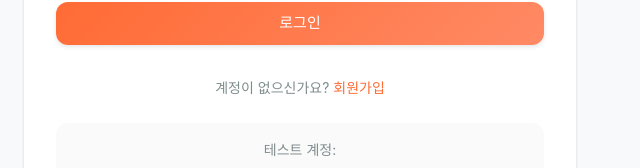
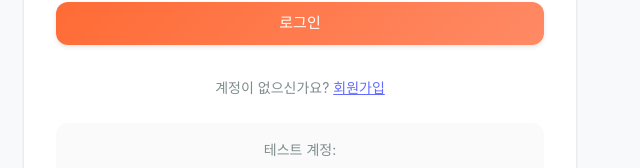
Before and after one commit to leessosso/modoo-menu, a React (Vite) app: page /#/login in a window 1280 px wide. Shown: the part 423-591 px from the top of the page, without its empty margins (0-640 px from the left). Built offline with nearby package versions, Linux system fonts and the light colour scheme; no server answers.

Commit message:
로그인 및 회원가입 화면에서 Link 컴포넌트를 '@mui/material'에서 'react-router-dom'으로 변경하여 라우팅을 개선했습니다.

```diff
--- a/src/components/screens/LoginScreen.tsx
+++ b/src/components/screens/LoginScreen.tsx
@@ -8,8 +8,8 @@
     Button,
     Alert,
     CircularProgress,
-    Link,
 } from '@mui/material';
+import { Link } from 'react-router-dom';
 import { Email, Lock, Visibility, VisibilityOff } from '@mui/icons-material';
 import { useAuthStore } from '../../stores/authStore';
 import type { LoginCredentials } from '../../types/auth';
@@ -101,7 +101,7 @@
                     <Box sx={{ mt: 2 }}>
                         <Typography variant="body2" color="text.secondary">
                             계정이 없으신가요?{' '}
-                            <Link href="/register" underline="hover">
+                            <Link to="/register" style={{ textDecoration: 'underline' }}>
                                 회원가입
                             </Link>
                         </Typography>
--- a/src/components/screens/RegisterScreen.tsx
+++ b/src/components/screens/RegisterScreen.tsx
@@ -8,8 +8,8 @@
     Button,
     Alert,
     CircularProgress,
-    Link,
 } from '@mui/material';
+import { Link } from 'react-router-dom';
 import { Email, Lock, Person, Phone, Visibility, VisibilityOff, Business, Person as PersonIcon } from '@mui/icons-material';
 import { useAuthStore } from '../../stores/authStore';
 import type { RegisterCredentials } from '../../types/auth';
@@ -180,7 +180,7 @@
                     <Box sx={{ mt: 2 }}>
                         <Typography variant="body2" color="text.secondary">
                             이미 계정이 있으신가요?{' '}
-                            <Link href="/login" underline="hover">
+                            <Link to="/login" style={{ textDecoration: 'underline' }}>
                                 로그인
                             </Link>
                         </Typography>
```
